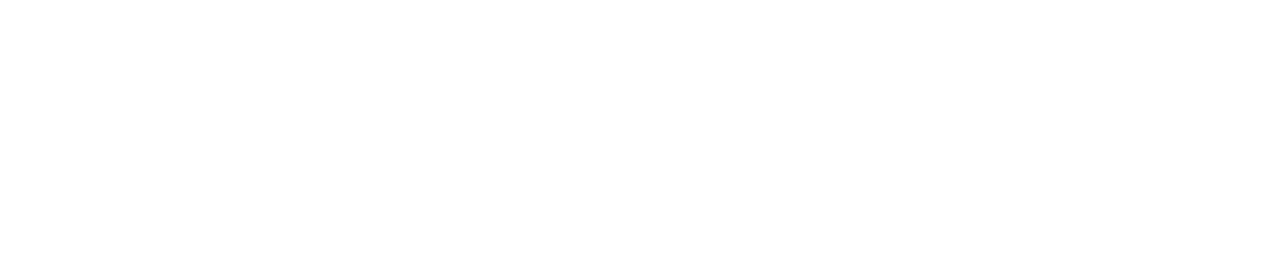
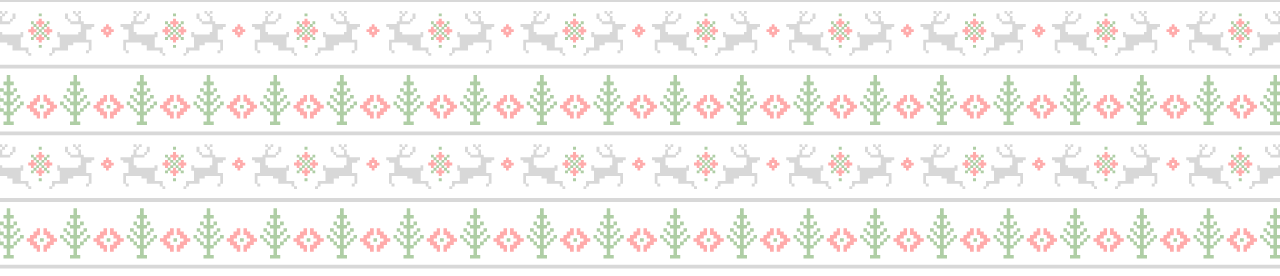
Before and after one commit to babayaga110/Day_1, a plain HTML site: page index.html in a window 1280 px wide. Shown: the top 276 px of the page. Drawn offline with Linux system fonts and the light colour scheme; the site is published under a folder, as on GitHub Pages, so addresses that start at the root find nothing.

Commit message:
Update main.css

```diff
--- a/css/main.css
+++ b/css/main.css
@@ -12,7 +12,7 @@ body{
     padding: 0;
     display: grid;
     place-content: center;
-    background-image: url(/img/christmas-colour.png);
+    background-image: url(../img/christmas-colour.png);
     background-position: center;
     background-repeat: repeat;
     height: 100vh;
```
